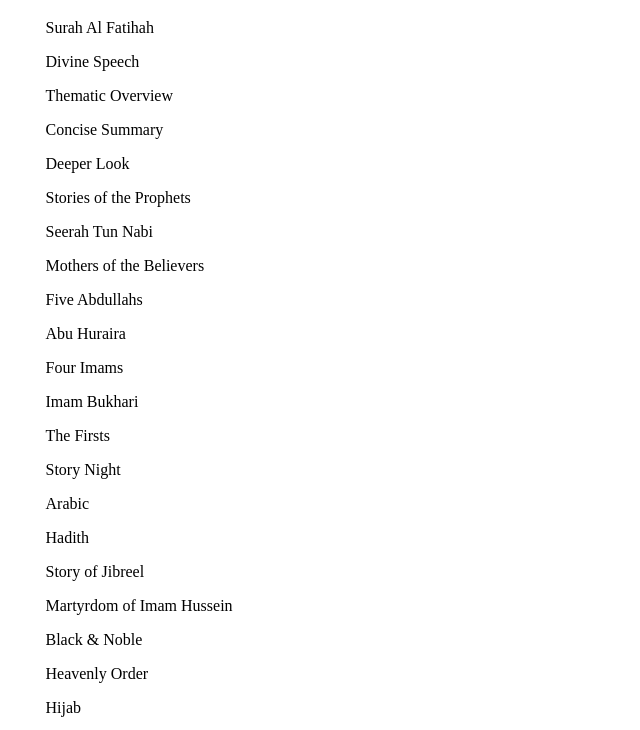
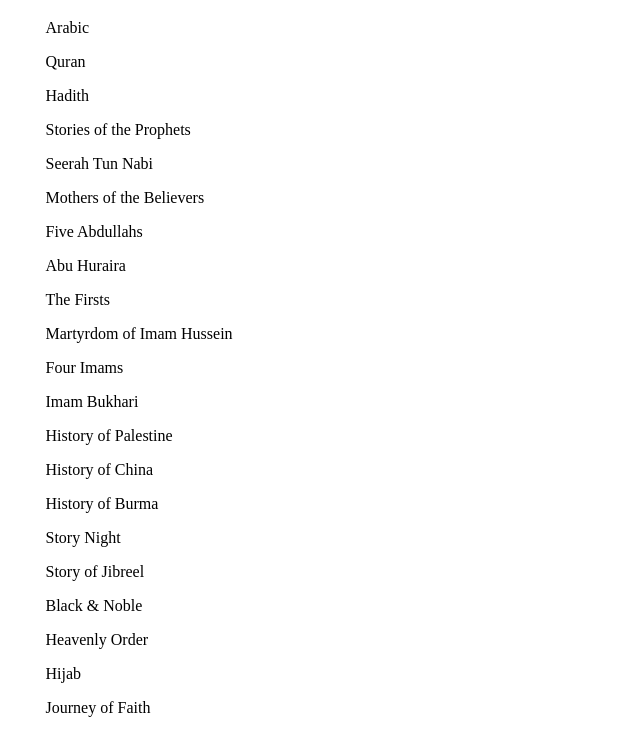
Before and after one commit to asad-khilji/the-journey-of-islam, a plain HTML site: page index.html in a window 1280 px wide. Shown: the part 61-791 px from the top of the page, without its empty margins (82-722 px from the left). Drawn offline with Linux system fonts and the light colour scheme.

Commit message:
updated menu options

```diff
--- a/index.html
+++ b/index.html
@@ -14,24 +14,23 @@
 
     <main>
 
-    <p><a href="Surah-Al-Fatihah.html">Surah Al Fatihah</a></p>
-    <p><a href="Divine-Speech.html">Divine Speech</a></p>
-    <p><a href="#">Thematic Overview</a></p>
-    <p><a href="#">Concise Summary</a></p>
-    <p><a href="#">Deeper Look</a></p>
+    <p><a href="#">Arabic</a></p>
+    <p><a href="Quran.html">Quran</a></p>
+    <p><a href="#">Hadith</a></p>
     <p><a href="#">Stories of the Prophets</a></p>
     <p><a href="#">Seerah Tun Nabi</a></p>
     <p><a href="#">Mothers of the Believers</a></p>
     <p><a href="#">Five Abdullahs</a></p>
     <p><a href="#">Abu Huraira</a></p>
+    <p><a href="#">The Firsts</a></p>
+    <p><a href="#">Martyrdom of Imam Hussein</a></p>
     <p><a href="#">Four Imams</a></p>
     <p><a href="#">Imam Bukhari</a></p>
-    <p><a href="#">The Firsts</a></p>
+    <p><a href="#">History of Palestine</a></p>
+    <p><a href="#">History of China</a></p>
+    <p><a href="#">History of Burma</a></p>
     <p><a href="#">Story Night</a></p>
-    <p><a href="#">Arabic</a></p>
-    <p><a href="#">Hadith</a></p>
     <p><a href="#">Story of Jibreel</a></p>
-    <p><a href="#">Martyrdom of Imam Hussein</a></p>
     <p><a href="#">Black & Noble</a></p>
     <p><a href="#">Heavenly Order</a></p>
     <p><a href="#">Hijab</a></p>
```
Also changed, not shown: Quran.html (added, +26 -0 lines).
